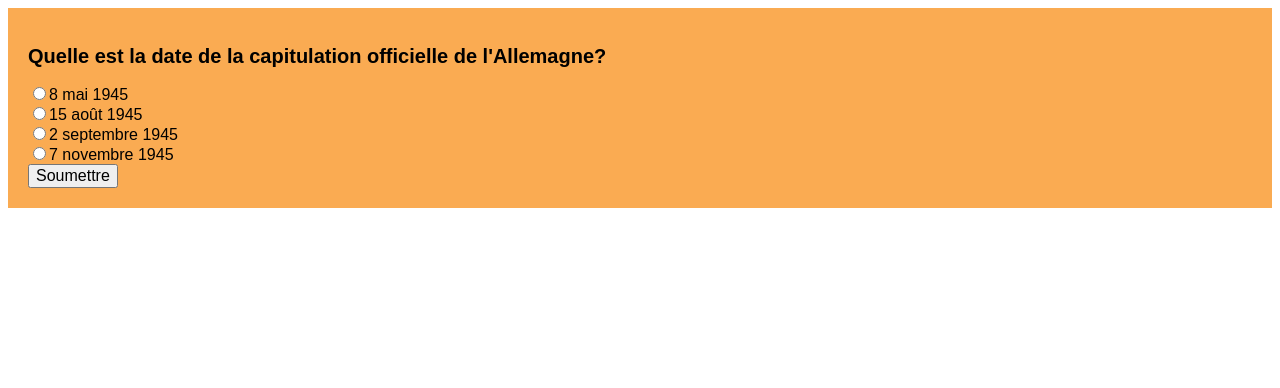
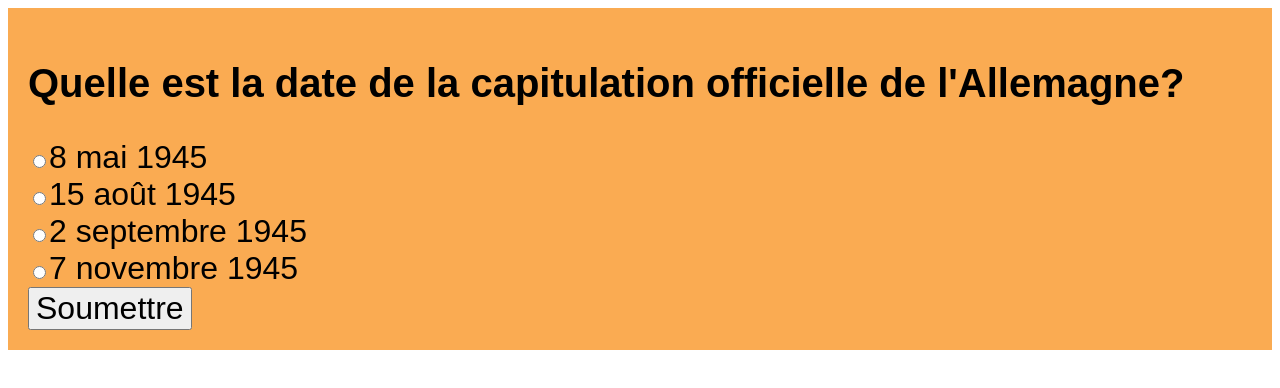
Before and after one commit to SXMSuccessTraining/quizz, a plain HTML site: page index.html in a window 1280 px wide. Drawn offline with Linux system fonts and the light colour scheme.

Commit message:
Update index.html

```diff
--- a/index.html
+++ b/index.html
@@ -5,15 +5,15 @@
     }
     #questions h2 {
         font-family: Arial;
-        font-size: 20px;
+        font-size: 40px;
     }
     .choice {
         font-family: Arial;
-        font-size: 16px;
+        font-size: 32px;
     }
     #submit-btn, #score, #message {
         font-family: Arial;
-        font-size: 16px;
+        font-size: 32px;
     }
 </style>
 <div id="quiz">
```
